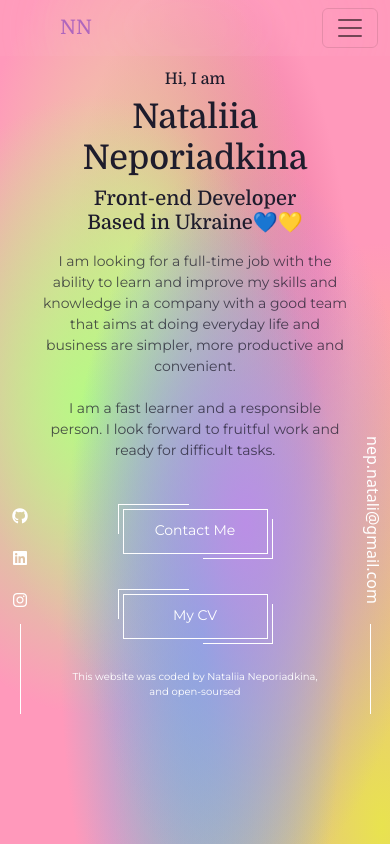
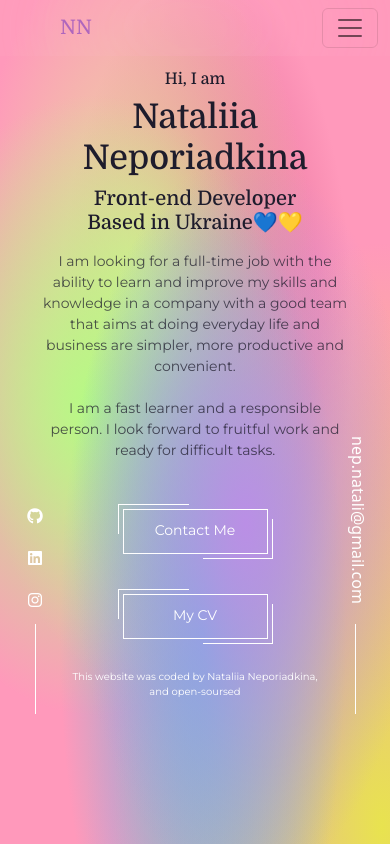
Before and after one commit to natalinep/my-portfolio, a plain HTML site: page index.html in a window 390 px wide. Drawn offline with nearby package versions, Linux system fonts and the light colour scheme.

Commit message:
Vertical social and email changes

```diff
--- a/style.css
+++ b/style.css
@@ -590,10 +590,10 @@ i {
     font-size: 10px;
   }
   .email {
-    right: 0px;
+    right: 15px;
   }
   .social {
-    left: 0;
+    left: 15px;
   }
   .contact {
     margin: 140px 7vw 0 !important;
```
